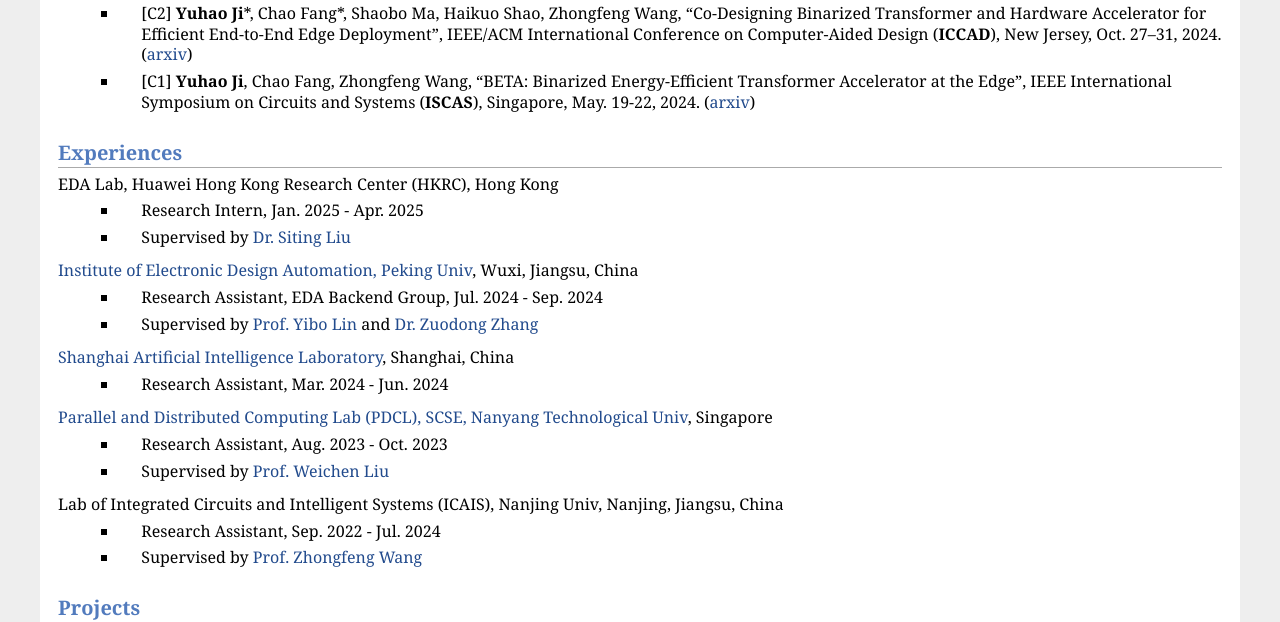
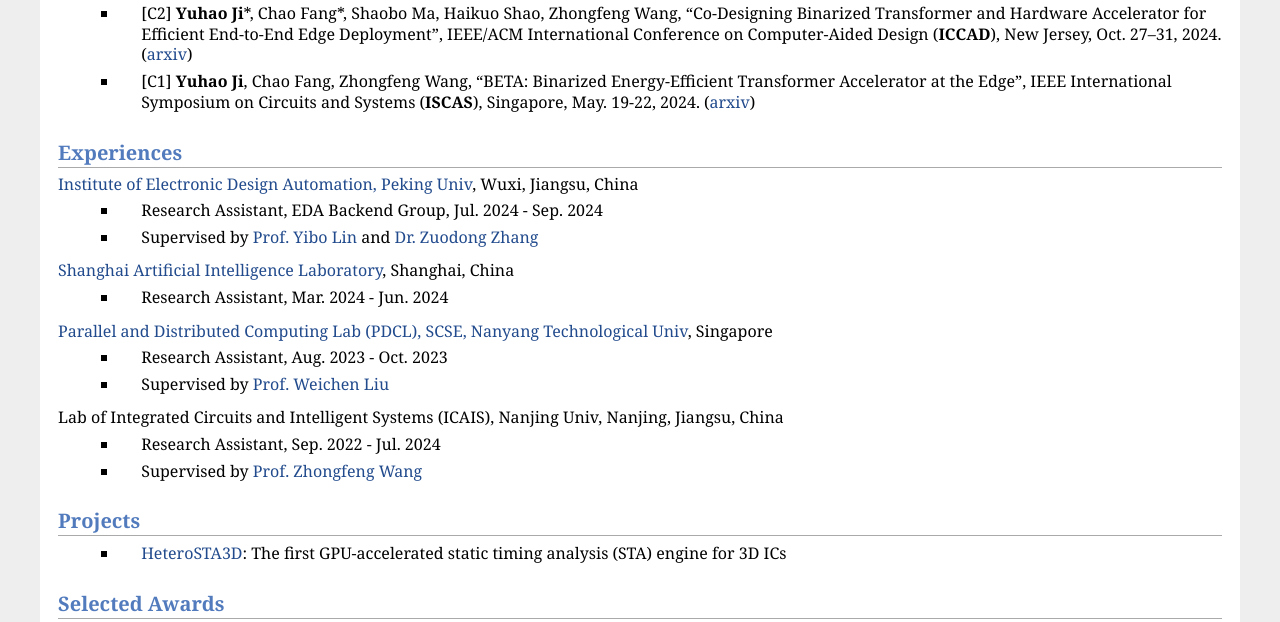
Before and after one commit to xxzh12/xxzh12.github.io, a plain HTML site: page index.html in a window 1280 px wide. Shown: the part 1745-2367 px from the top of the page. Drawn offline with Linux system fonts and the light colour scheme; files that its build step writes are made by us from their sources.

Commit message:
Remove Huawei experience from homepage

```diff
--- a/index.html
+++ b/index.html
@@ -101,13 +101,6 @@ Prior to that, I obtained my B.S. degree in the <a href="https://ese.nju.edu.cn/
 </li>
 </ul>
 <h2>Experiences</h2>
-<p>EDA Lab, Huawei Hong Kong Research Center (HKRC), Hong Kong</p>
-<ul>
-<li><p>Research Intern, Jan. 2025 - Apr. 2025</p>
-</li>
-<li><p>Supervised by <a href="https://lusica1031.github.io/">Dr. Siting Liu</a></p>
-</li>
-</ul>
 <p><a href="http://www.pkueda.org.cn/">Institute of Electronic Design Automation, Peking Univ</a>, Wuxi, Jiangsu, China</p>
 <ul>
 <li><p>Research Assistant, EDA Backend Group, Jul. 2024 - Sep. 2024</p>
```
Also changed, not shown: 1 other file.
